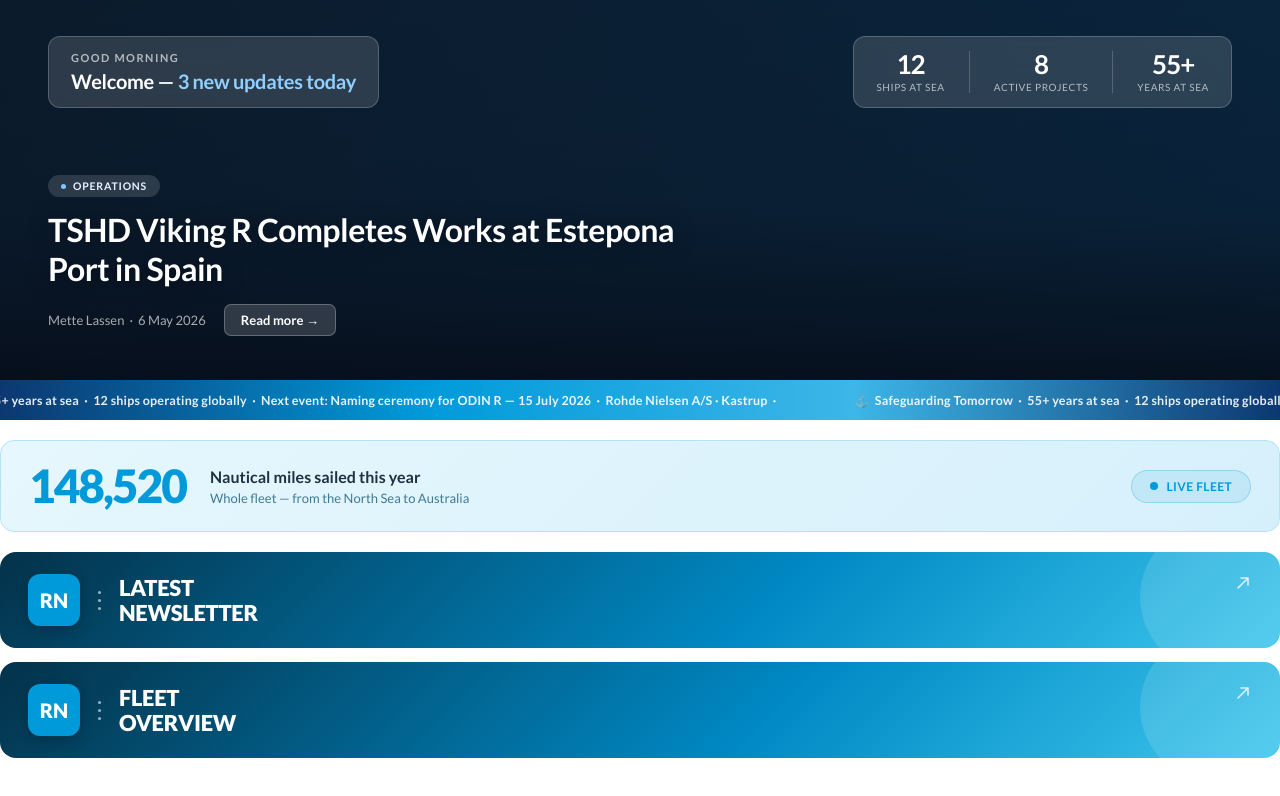
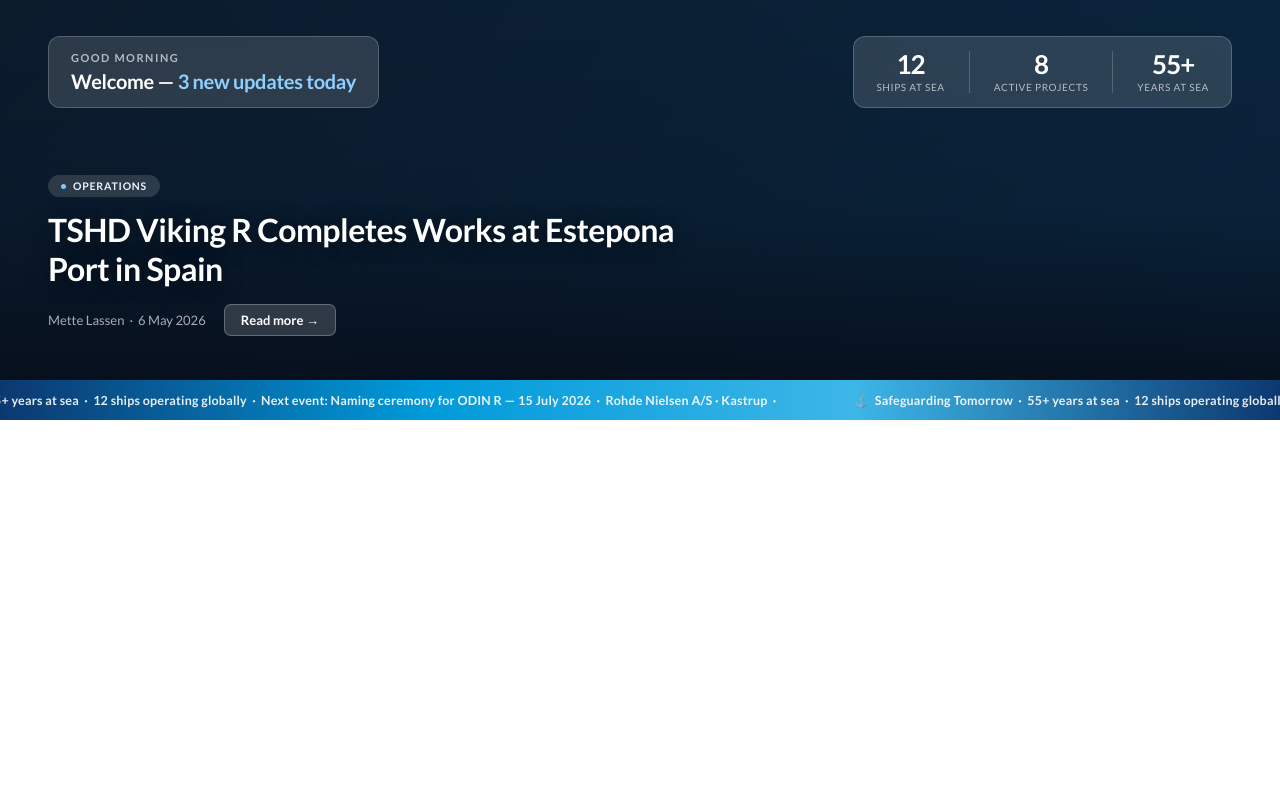
Before and after one commit to Milad2004-dk/rn-intranet, a plain HTML site: page index.html in a window 1280 px wide. Drawn offline with Linux system fonts and the light colour scheme.

Commit message:
Update index.html

```diff
--- a/index.html
+++ b/index.html
@@ -1,24 +1,16 @@
 <!DOCTYPE html>
-<html lang="da">
+<html lang="en">
 <head>
 <meta charset="UTF-8">
 <meta name="viewport" content="width=device-width, initial-scale=1">
 <link href="https://fonts.googleapis.com/css2?family=Lato:wght@300;400;700;900&display=swap" rel="stylesheet">
 <style>
   * { box-sizing: border-box; margin: 0; padding: 0; }
-  html, body { background: transparent; font-family: 'Lato', system-ui, sans-serif; overflow: hidden; }
-
-  @keyframes pulse {
-    0%, 100% { transform: scale(1); opacity: 1; }
-    50%       { transform: scale(2.2); opacity: 0; }
-  }
+  html, body { background: transparent; font-family: 'Lato', system-ui, sans-serif; overflow: hidden; height: auto; }
+  body { display: block; }
   @keyframes ticker {
     0%   { transform: translateX(0); }
     100% { transform: translateX(-50%); }
-  }
-  @keyframes countUp {
-    from { opacity: 0; transform: translateY(8px); }
-    to   { opacity: 1; transform: translateY(0); }
   }
 </style>
 </head>
@@ -126,57 +118,6 @@
   </div>
 </div>
 
-<!-- ══ SØMIL SEJLET I ÅR — fact box ══ -->
-<div style="background:linear-gradient(135deg,#e6f7fd,#d6f0fb);border:1px solid #b3e4f5;border-radius:14px;padding:22px 28px;display:flex;align-items:center;gap:24px;margin:20px 0;">
-  <div id="nautical-miles" style="font-size:46px;font-weight:900;line-height:1;letter-spacing:-2px;color:#009ada;font-variant-numeric:tabular-nums;animation:countUp 0.6s ease forwards">0</div>
-  <div style="flex:1">
-    <div style="font-size:16px;font-weight:700;color:#1f3140;margin-bottom:4px">Nautical miles sailed this year</div>
-    <div style="font-size:13px;color:#3d7a95">Whole fleet — from the North Sea to Australia</div>
-  </div>
-  <div style="display:flex;align-items:center;gap:8px;background:rgba(0,154,218,0.1);border:1px solid rgba(0,154,218,0.25);border-radius:20px;padding:8px 18px;flex-shrink:0">
-    <div style="position:relative;width:8px;height:8px">
-      <div style="width:8px;height:8px;border-radius:50%;background:#009ada;position:relative;z-index:1"></div>
-      <div style="position:absolute;top:0;left:0;width:8px;height:8px;border-radius:50%;background:#009ada;opacity:0.35;animation:pulse 2s ease infinite"></div>
-    </div>
-    <span style="font-size:12px;font-weight:700;color:#009ada;letter-spacing:0.4px">LIVE FLEET</span>
-  </div>
-</div>
-
-<!-- ══ BANNER CTAs — TODO: sæt jeres rigtige links + upload rn-logo.jpg til Site Assets, opdater src ══ -->
-<div style="display:flex;flex-direction:column;gap:14px">
-  <a href="#" style="position:relative;overflow:hidden;background:linear-gradient(135deg,#04324a,#0089c4 60%,#3dc6ec);border-radius:16px;padding:22px 28px;display:flex;align-items:center;gap:18px;text-decoration:none;">
-    <div style="position:absolute;top:-30px;right:-10px;width:150px;height:150px;border-radius:50%;background:rgba(255,255,255,0.12);pointer-events:none"></div>
-    <div style="width:52px;height:52px;border-radius:12px;overflow:hidden;flex-shrink:0;box-shadow:0 4px 14px rgba(0,0,0,0.2);position:relative;z-index:1;background:#009ada;display:flex;align-items:center;justify-content:center">
-      <!-- TODO: erstat med <img src="LINK_TIL_RN_LOGO_I_SITE_ASSETS" style="width:100%;height:100%;object-fit:cover"> -->
-      <span style="color:#fff;font-weight:900;font-size:20px">RN</span>
-    </div>
-    <div style="display:flex;flex-direction:column;gap:5px;flex-shrink:0;align-self:stretch;justify-content:center;position:relative;z-index:1">
-      <div style="width:3px;height:3px;border-radius:50%;background:rgba(255,255,255,0.6)"></div>
-      <div style="width:3px;height:3px;border-radius:50%;background:rgba(255,255,255,0.6)"></div>
-      <div style="width:3px;height:3px;border-radius:50%;background:rgba(255,255,255,0.6)"></div>
-    </div>
-    <div style="flex:1;position:relative;z-index:1">
-      <div style="font-size:22px;font-weight:900;color:#fff;line-height:1.15;letter-spacing:-0.3px;text-transform:uppercase">Latest<br>Newsletter</div>
-    </div>
-    <svg width="18" height="18" viewBox="0 0 18 18" fill="none" style="position:relative;z-index:1;flex-shrink:0;align-self:flex-start"><path d="M4 14L14 4M14 4H7M14 4V11" stroke="rgba(255,255,255,0.8)" stroke-width="1.6" stroke-linecap="round" stroke-linejoin="round"/></svg>
-  </a>
-  <a href="#" style="position:relative;overflow:hidden;background:linear-gradient(135deg,#04324a,#0089c4 60%,#3dc6ec);border-radius:16px;padding:22px 28px;display:flex;align-items:center;gap:18px;text-decoration:none;">
-    <div style="position:absolute;top:-30px;right:-10px;width:150px;height:150px;border-radius:50%;background:rgba(255,255,255,0.12);pointer-events:none"></div>
-    <div style="width:52px;height:52px;border-radius:12px;overflow:hidden;flex-shrink:0;box-shadow:0 4px 14px rgba(0,0,0,0.2);position:relative;z-index:1;background:#009ada;display:flex;align-items:center;justify-content:center">
-      <span style="color:#fff;font-weight:900;font-size:20px">RN</span>
-    </div>
-    <div style="display:flex;flex-direction:column;gap:5px;flex-shrink:0;align-self:stretch;justify-content:center;position:relative;z-index:1">
-      <div style="width:3px;height:3px;border-radius:50%;background:rgba(255,255,255,0.6)"></div>
-      <div style="width:3px;height:3px;border-radius:50%;background:rgba(255,255,255,0.6)"></div>
-      <div style="width:3px;height:3px;border-radius:50%;background:rgba(255,255,255,0.6)"></div>
-    </div>
-    <div style="flex:1;position:relative;z-index:1">
-      <div style="font-size:22px;font-weight:900;color:#fff;line-height:1.15;letter-spacing:-0.3px;text-transform:uppercase">Fleet<br>Overview</div>
-    </div>
-    <svg width="18" height="18" viewBox="0 0 18 18" fill="none" style="position:relative;z-index:1;flex-shrink:0;align-self:flex-start"><path d="M4 14L14 4M14 4H7M14 4V11" stroke="rgba(255,255,255,0.8)" stroke-width="1.6" stroke-linecap="round" stroke-linejoin="round"/></svg>
-  </a>
-</div>
-
 <script>
   // Time-based greeting
   (function() {
@@ -197,20 +138,6 @@
       slides[active].style.opacity = '1';
     }, 6000);
   })();
-
-  // Count-up nautical miles
-  (function() {
-    var el = document.getElementById('nautical-miles');
-    if (!el) return;
-    var target = 148520, dur = 2200, t0 = Date.now();
-    function tick() {
-      var p = Math.min((Date.now() - t0) / dur, 1);
-      var e = 1 - Math.pow(1 - p, 3);
-      el.textContent = Math.round(e * target).toLocaleString('en-US');
-      if (p < 1) requestAnimationFrame(tick);
-    }
-    requestAnimationFrame(tick);
-  })();
 </script>
 
 </body>
```
